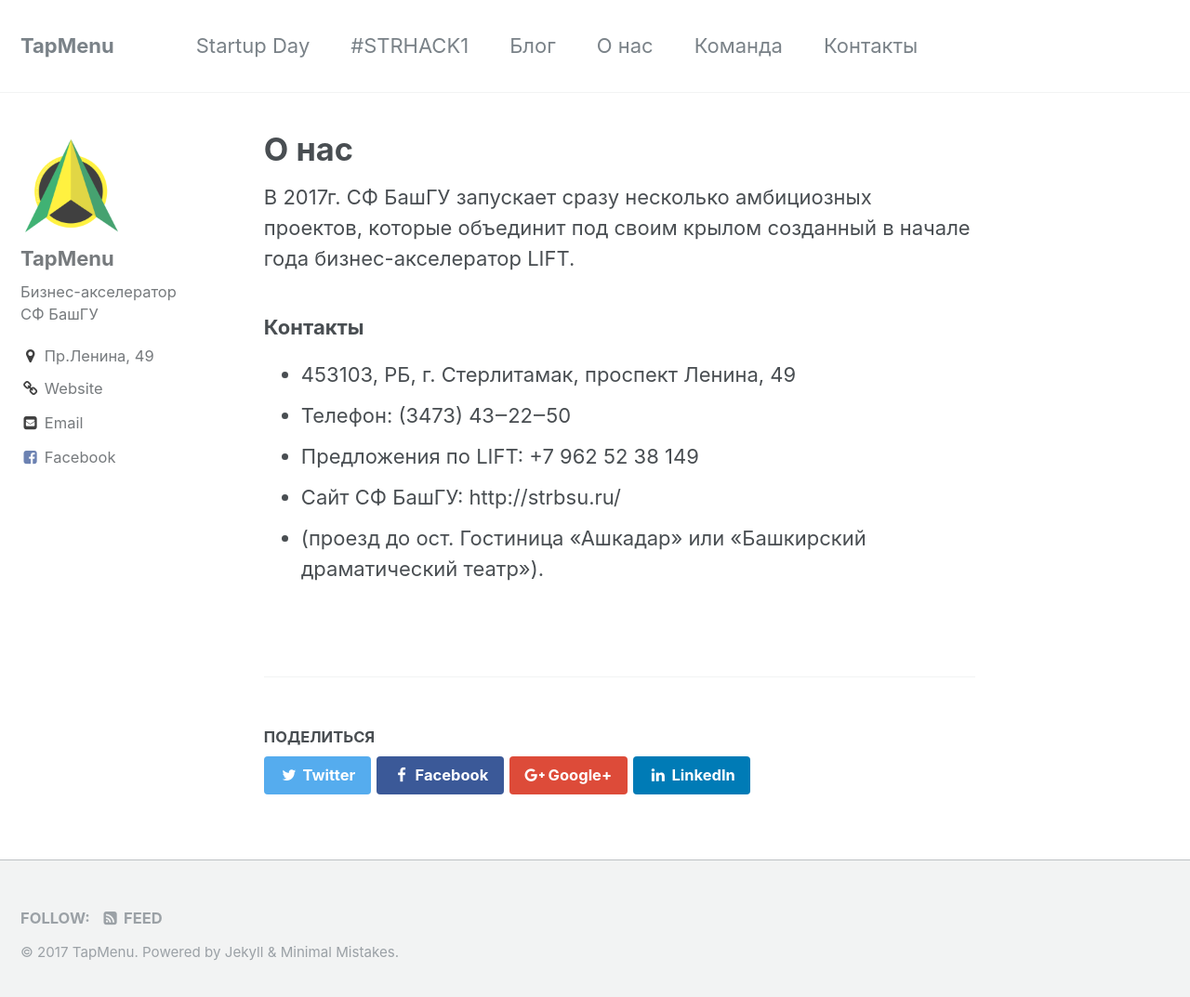
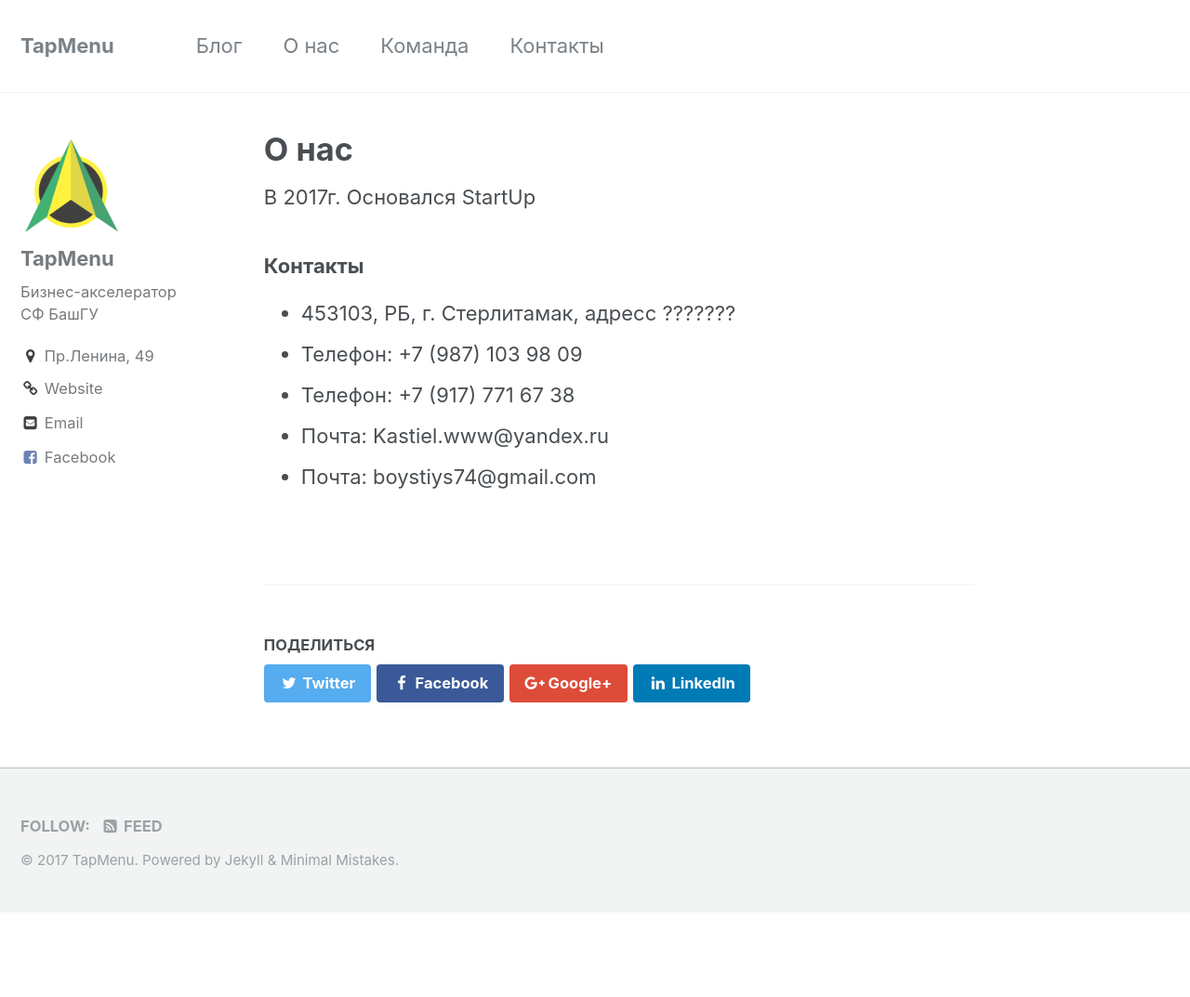
Before and after one commit to TapMenu/4lift.github.io, a Jekyll site: the page built from _pages/about.md, in a window 1280 px wide and 1081 px high. Shown: the top 1073 px of the window at 93% size. Built offline with Jekyll 4.4.1, drawn with Linux system fonts in a browser that asks for light colours.

Commit message:
start tapmenu

```diff
--- a/_data/navigation.yml
+++ b/_data/navigation.yml
@@ -2,12 +2,6 @@
 main:
   # - title: "Quick-Start Guide"
   #   url: /docs/quick-start-guide/
-
-  - title: "Startup Day"
-    url: /strstartup/
-
-  - title: "#STRHACK1"
-    url: /strhack1/
 
   - title: "Блог"
     url: /year-archive/
--- a/_pages/about.md
+++ b/_pages/about.md
@@ -6,13 +6,13 @@ excerpt: "LIFT - Бизнес-акселлератора СФ БашГУ"
 
 {% include base_path %}
 
-В 2017г. СФ БашГУ запускает сразу несколько амбициозных проектов, которые объединит под своим крылом созданный в начале года бизнес-акселератор LIFT.
+В 2017г. Основался StartUp
 
 
 ### Контакты
 
-  - 453103, РБ, г. Стерлитамак, проспект Ленина, 49
-  - Телефон: (3473) 43‒22‒50
-  - Предложения по LIFT: +7 962 52 38 149
-  - Сайт СФ БашГУ: http://strbsu.ru/
-  - (проезд до ост. Гостиница «Ашкадар» или «Башкирский драматический театр»).
+  - 453103, РБ, г. Стерлитамак, адресс ???????
+  - Телефон: +7 (987) 103 98 09
+  - Телефон: +7 (917) 771 67 38
+  - Почта: Kastiel.www@yandex.ru
+  - Почта: boystiys74@gmail.com
--- a/_pages/prezi.html
+++ b/_pages/prezi.html
@@ -1,7 +1,7 @@
 ---
-title: "Презентация LIFT"
+title: "Презентация TapMenu"
 permalink: /prezi/
 date: 2016-02-24T03:02:20+00:00
 ---
 
-<iframe src="https://docs.google.com/presentation/d/1J6seSUoa0z-6skM3xwBxzqhe-RMeF3gO50pmu5iOj5g/embed?start=false&loop=false&delayms=3000" frameborder="0" width="960" height="569" allowfullscreen="true" mozallowfullscreen="true" webkitallowfullscreen="true"></iframe>
+<iframe src="https://docs.google.com/presentation/d/1JheRuV4fWwvx2s0oH6B9HCFK-VdrQtZp5MvpoOFX05w/embed?start=false&loop=false&delayms=3000" frameborder="0" width="960" height="749" allowfullscreen="true" mozallowfullscreen="true" webkitallowfullscreen="true"></iframe>
```
Also changed, not shown: _experts/daniil.md (added, +31 -0 lines), _experts/maxim.md (added, +33 -0 lines), _pages/home.md (+8 -8 lines).
